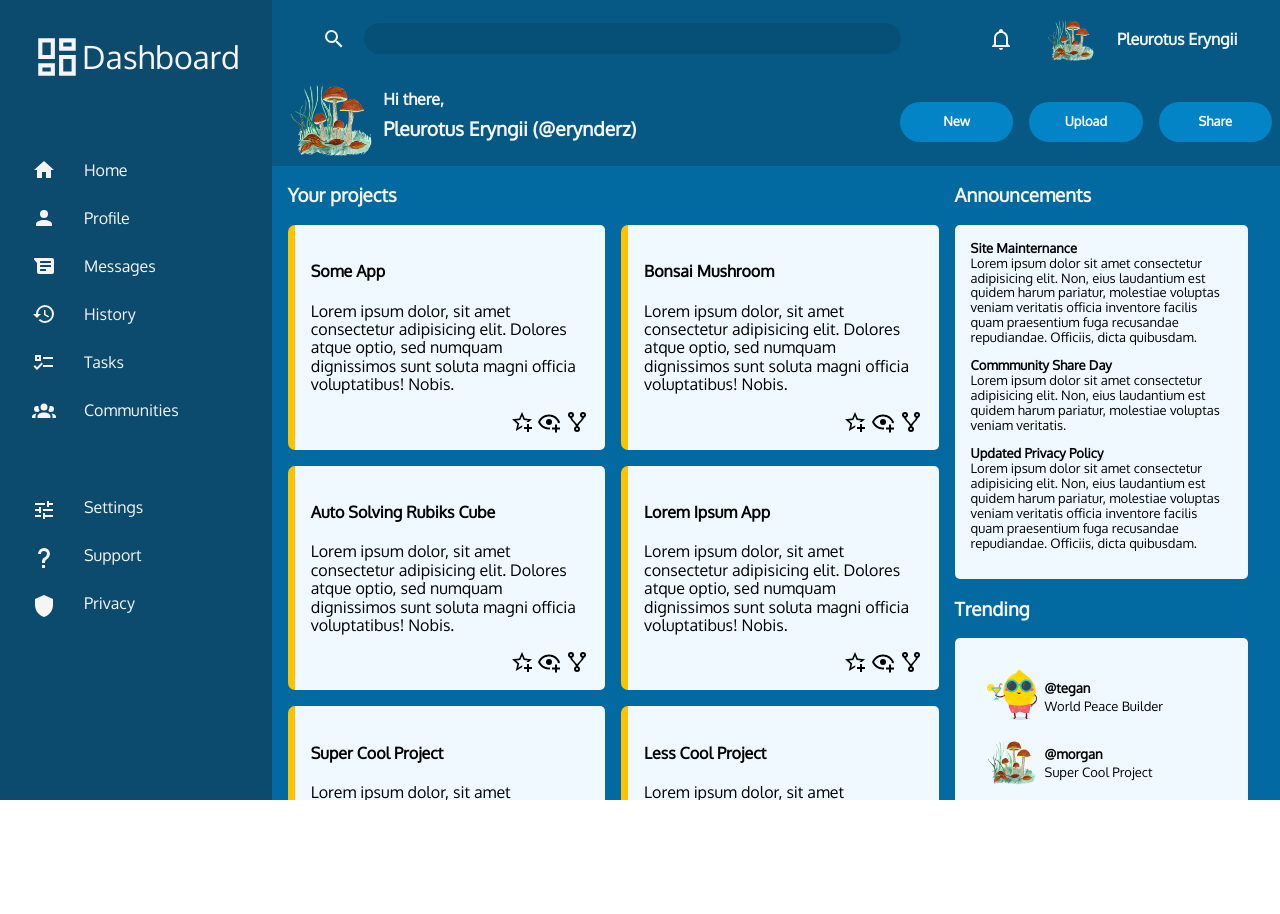
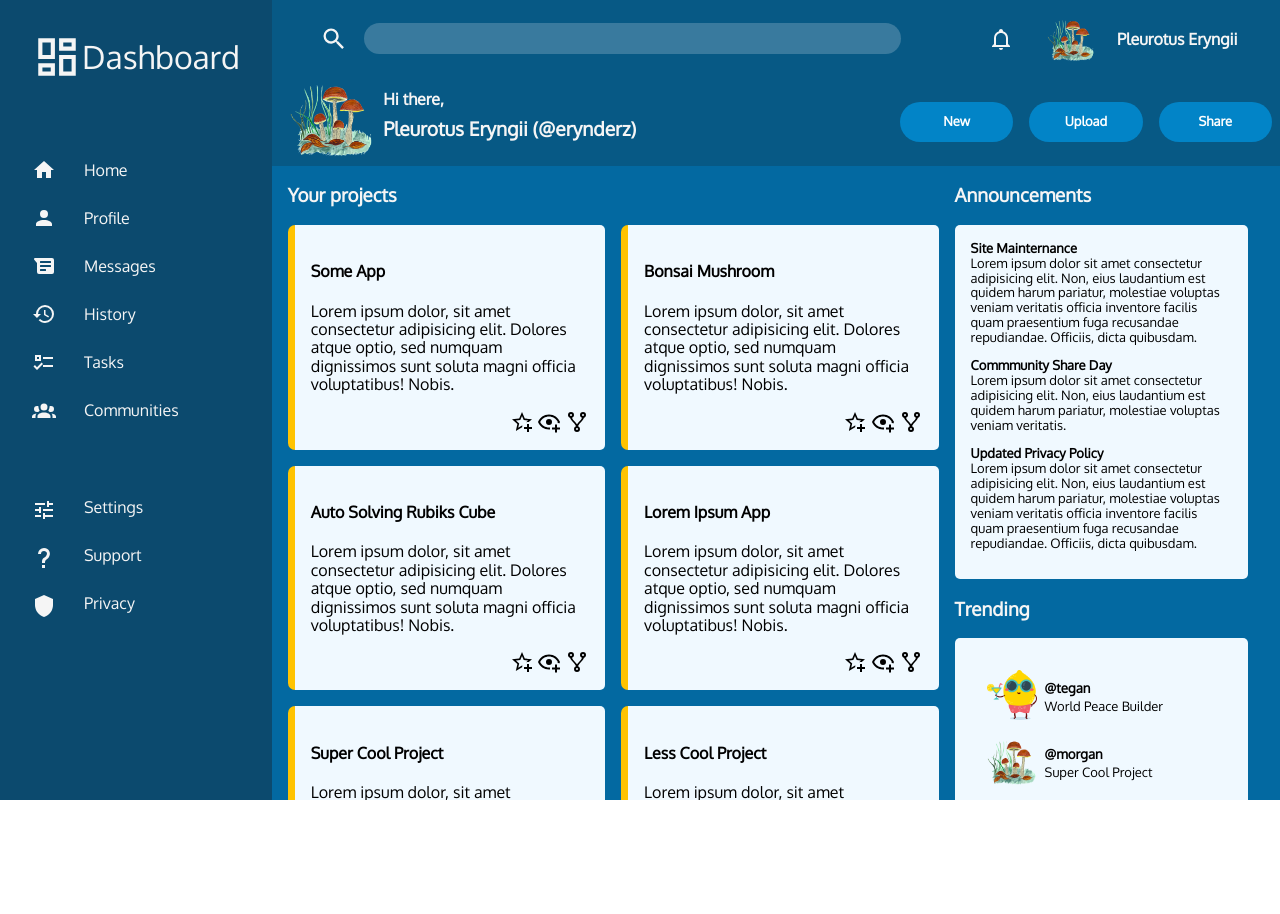
Before and after one commit to erynder-z/admin-dashboard, a website: page index.html in a window 1280 px wide. Drawn offline with Linux system fonts and the light colour scheme.

Commit message:
Final design

```diff
--- a/index.html
+++ b/index.html
@@ -140,7 +140,7 @@
                 <div class="header-upper">
                     <div class="search-wrapper">
                         <svg
-                            style="width: 24px; height: 24px"
+                            style="width: 28px; height: 28px"
                             viewBox="0 0 24 24"
                         >
                             <path
--- a/style.css
+++ b/style.css
@@ -115,7 +115,8 @@ body {
     width: 100%;
     border-radius: 20px;
     border: none;
-    background-color: rgba(0, 0, 0, 0.1);
+    background-color: rgba(255, 255, 255, 0.2);
+    color: whitesmoke;
     padding: 0.4rem 1rem;
 }
 
```
